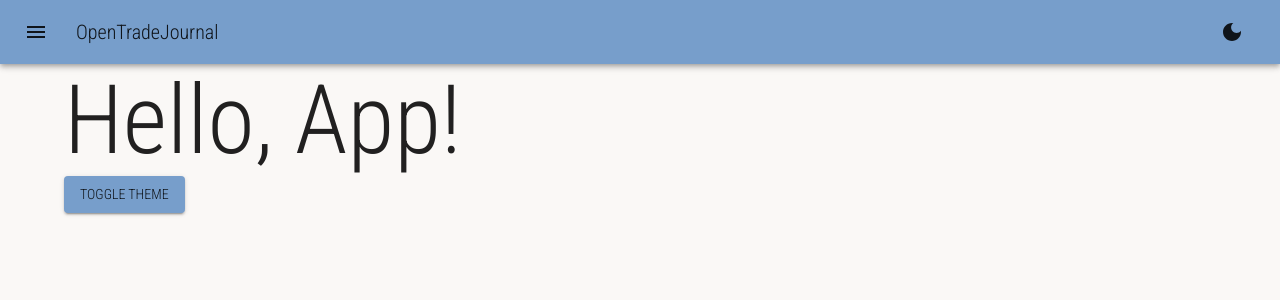
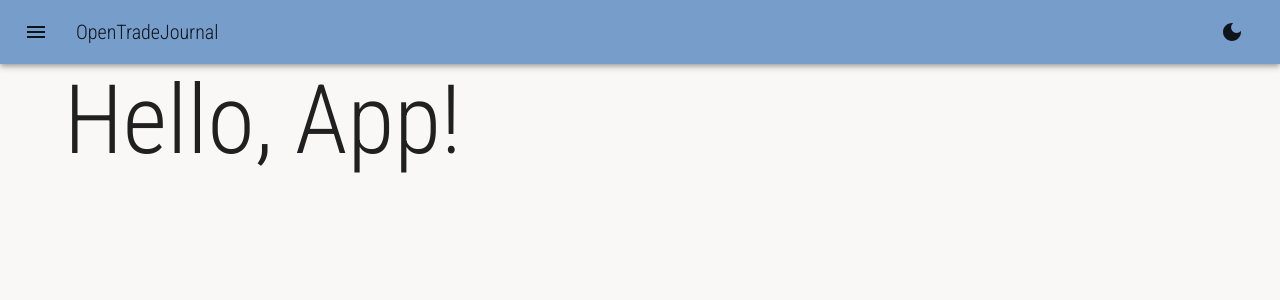
Before and after one commit to oze4/LibreTrader, a React app in the folder frontend/: page / in a window 1280 px wide. Shown: the top 300 px of the page. Built offline with nearby package versions, Linux system fonts and the light colour scheme.

Commit message:
Update App.js

```diff
--- a/frontend/src/App.js
+++ b/frontend/src/App.js
@@ -1,5 +1,5 @@
 import React from "react";
-import { Container, Button, Typography, Paper } from "@mui/material";
+import { Container, Typography } from "@mui/material";
 
 import { ColorModeContext } from "./theme";
 
@@ -13,9 +13,6 @@ export default function App() {
       <Topbar />
       <Container fluid>
         <Typography variant="h1">Hello, App!</Typography>
-        <Button variant="contained" onClick={theme.toggle}>
-          Toggle Theme
-        </Button>
       </Container>
     </>
   );
```
